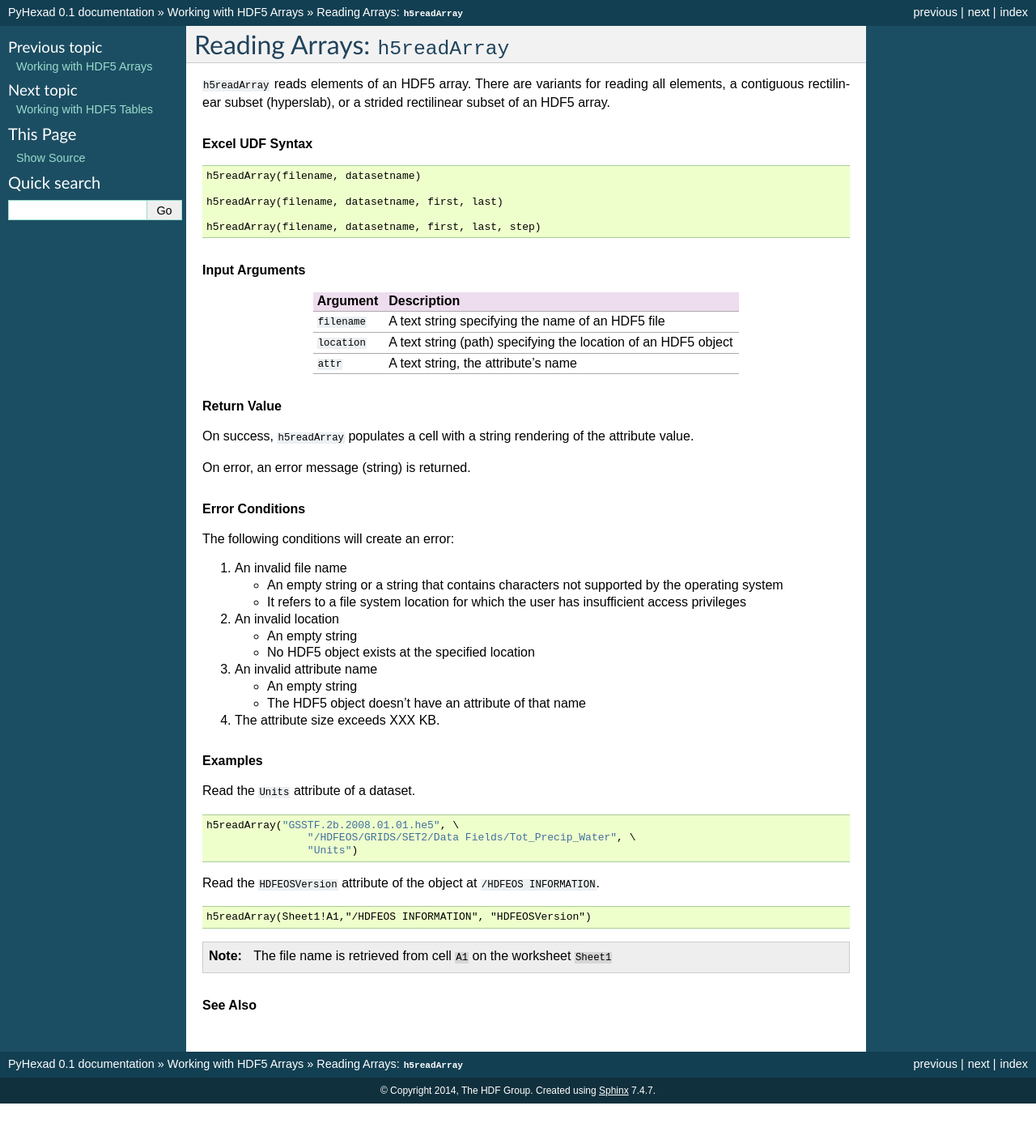
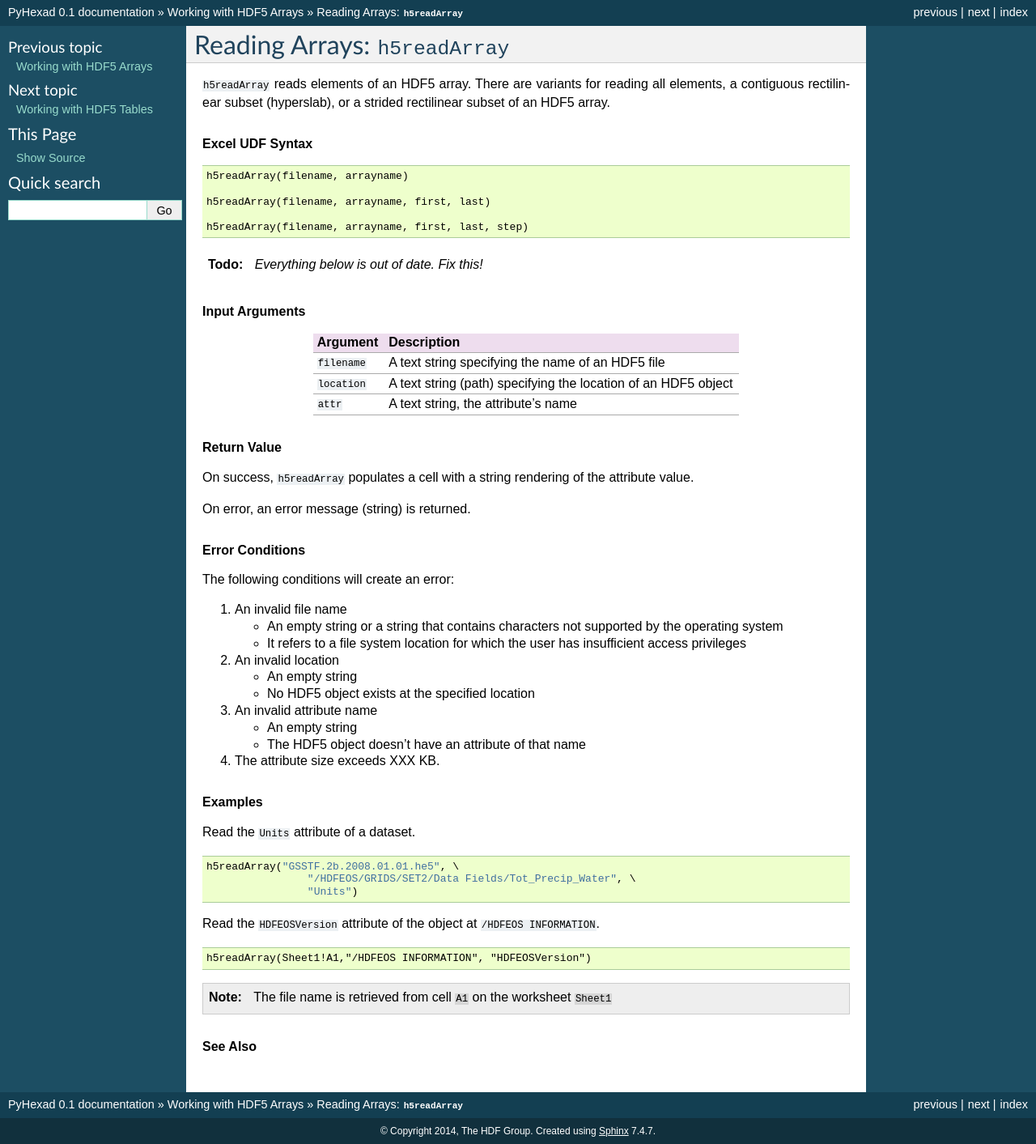
Before and after one commit to HDFGroup/PyHexad, a Sphinx documentation site: the page built from docs/arrays/h5readArray.rst, in a window 1280 px wide. Shown: the whole page at 81% size. Built offline with Sphinx 7.4.7, drawn with Linux system fonts in a browser that asks for light colours; before the commit the page ends 1363 px from its top, so only the background shows below that.

```diff
--- a/docs/arrays/h5readArray.rst
+++ b/docs/arrays/h5readArray.rst
@@ -12,11 +12,14 @@ a strided rectilinear subset of an HDF5 array.
 
 ::
 
-  h5readArray(filename, datasetname)
+  h5readArray(filename, arrayname)
 
-  h5readArray(filename, datasetname, first, last)
+  h5readArray(filename, arrayname, first, last)
 
-  h5readArray(filename, datasetname, first, last, step)
+  h5readArray(filename, arrayname, first, last, step)
+
+
+.. todo:: *Everything below is out of date. Fix this!*
 
 .. rubric:: Input Arguments
 
--- a/docs/conf.py
+++ b/docs/conf.py
@@ -30,7 +30,7 @@ sys.path.insert(0, os.path.abspath('../add-in'))
 # Add any Sphinx extension module names here, as strings. They can be
 # extensions coming with Sphinx (named 'sphinx.ext.*') or your custom
 # ones.
-extensions = ['sphinx.ext.autodoc']
+extensions = ['sphinx.ext.autodoc', 'sphinx.ext.todo']
 
 # Add any paths that contain templates here, relative to this directory.
 templates_path = ['_templates']
@@ -97,6 +97,8 @@ pygments_style = 'sphinx'
 
 # If true, keep warnings as "system message" paragraphs in the built documents.
 #keep_warnings = False
+
+todo_include_todos = True
 
 
 # -- Options for HTML output ----------------------------------------------
--- a/docs/index.rst
+++ b/docs/index.rst
@@ -3,8 +3,8 @@
    You can adapt this file completely to your liking, but it should at least
    contain the root `toctree` directive.
 
-Welcome to PyHexad's documentation!
-===================================
+Welcome to the PyHexad User's Guide!
+====================================
 
 Contents:
 
--- a/docs/tables/index.rst
+++ b/docs/tables/index.rst
@@ -1,3 +1,8 @@
 
 Working with HDF5 Tables
 ************************
+
+.. toctree::
+   :maxdepth: 2
+
+   h5readTable
```
Also changed, not shown: docs/tables/h5readTable.rst (added, +109 -0 lines).
